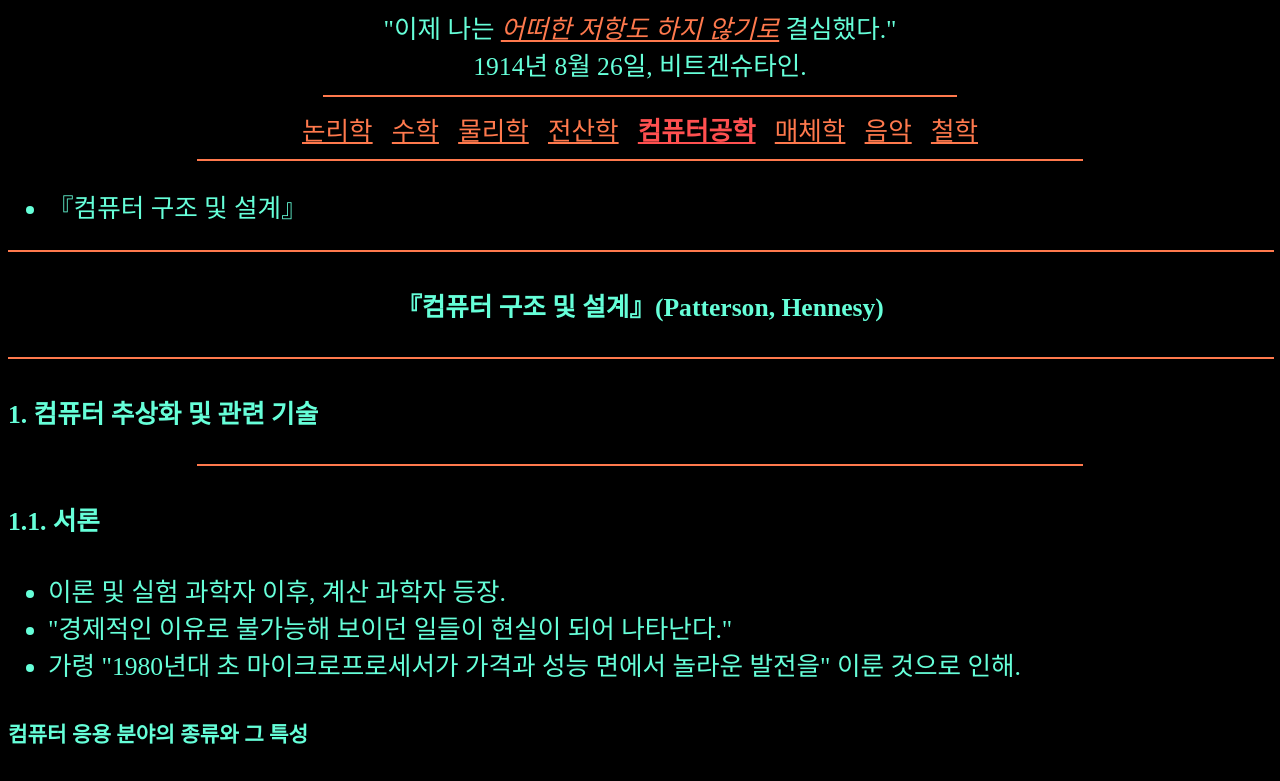
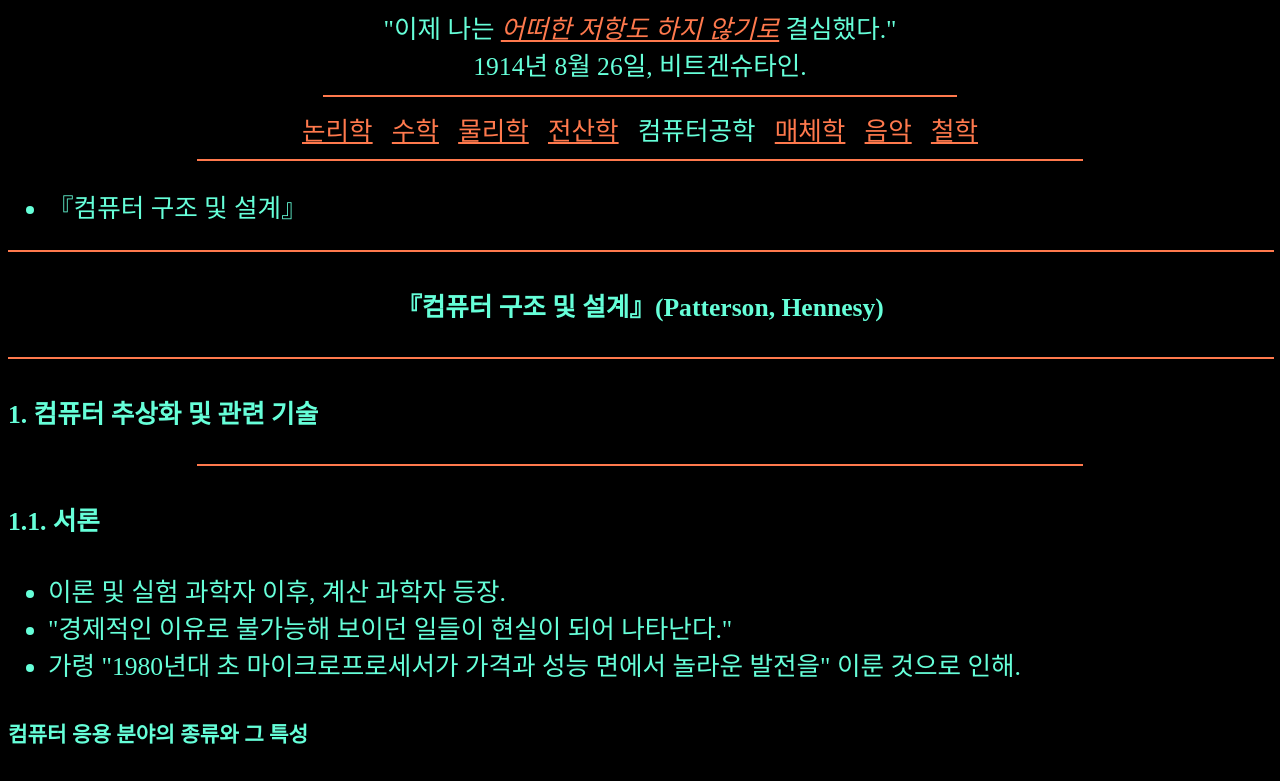
Before and after one commit to pangmoo-KTW/BirCon, a plain HTML site: page ComputerEngineering/CoE.COD.html in a window 1280 px wide. Shown: the top 781 px of the page. Drawn offline with Linux system fonts and the light colour scheme.

Commit message:
Update CoE.COD.html

```diff
--- a/ComputerEngineering/CoE.COD.html
+++ b/ComputerEngineering/CoE.COD.html
@@ -25,7 +25,7 @@
       &nbsp;
       <a href="../ComputerScience/CoS.html">전산학</a>
       &nbsp;
-      <b>컴퓨터공학</b>
+      컴퓨터공학
       &nbsp;
       <a href="../MediaStudies/MeS.html">매체학</a>
       &nbsp;
```
